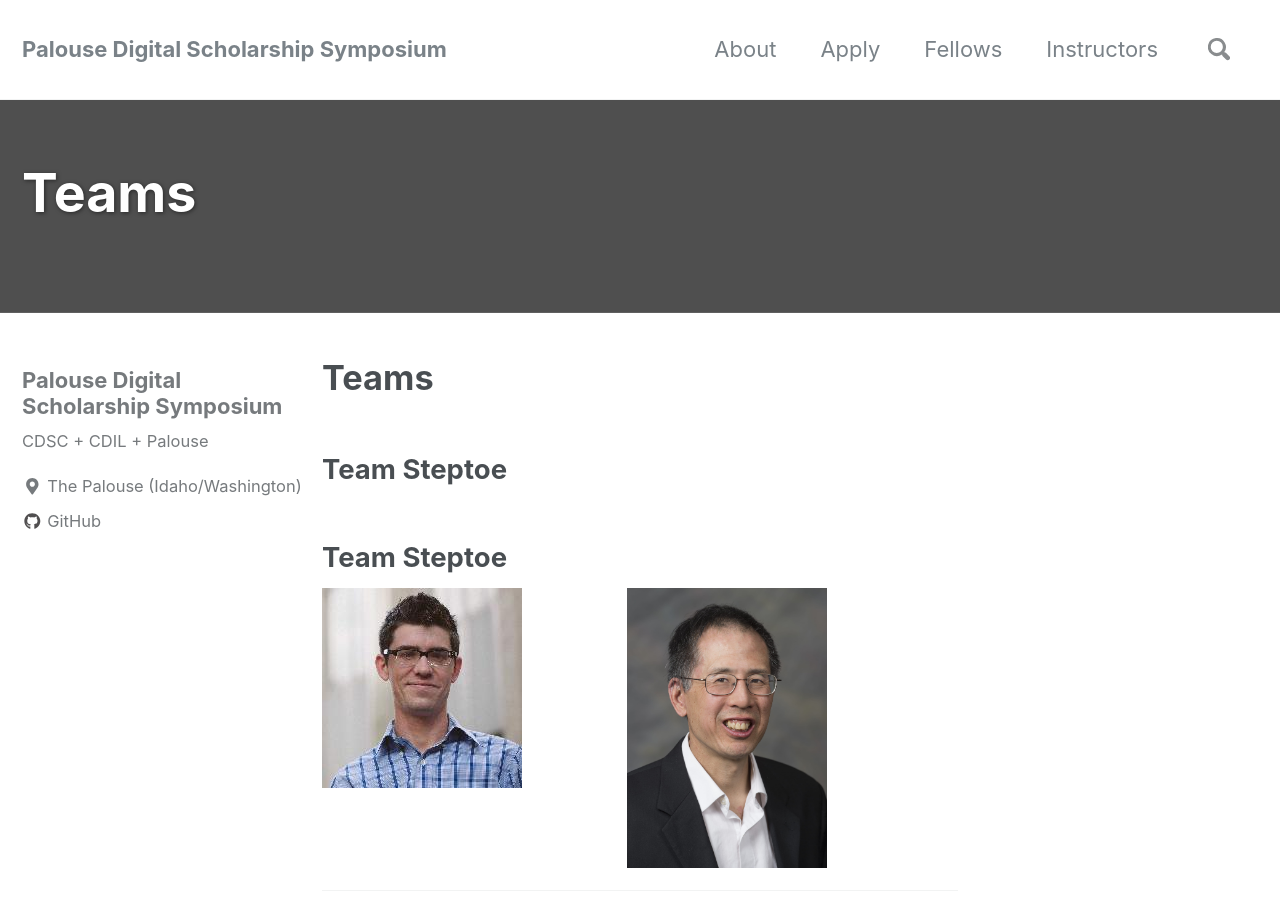
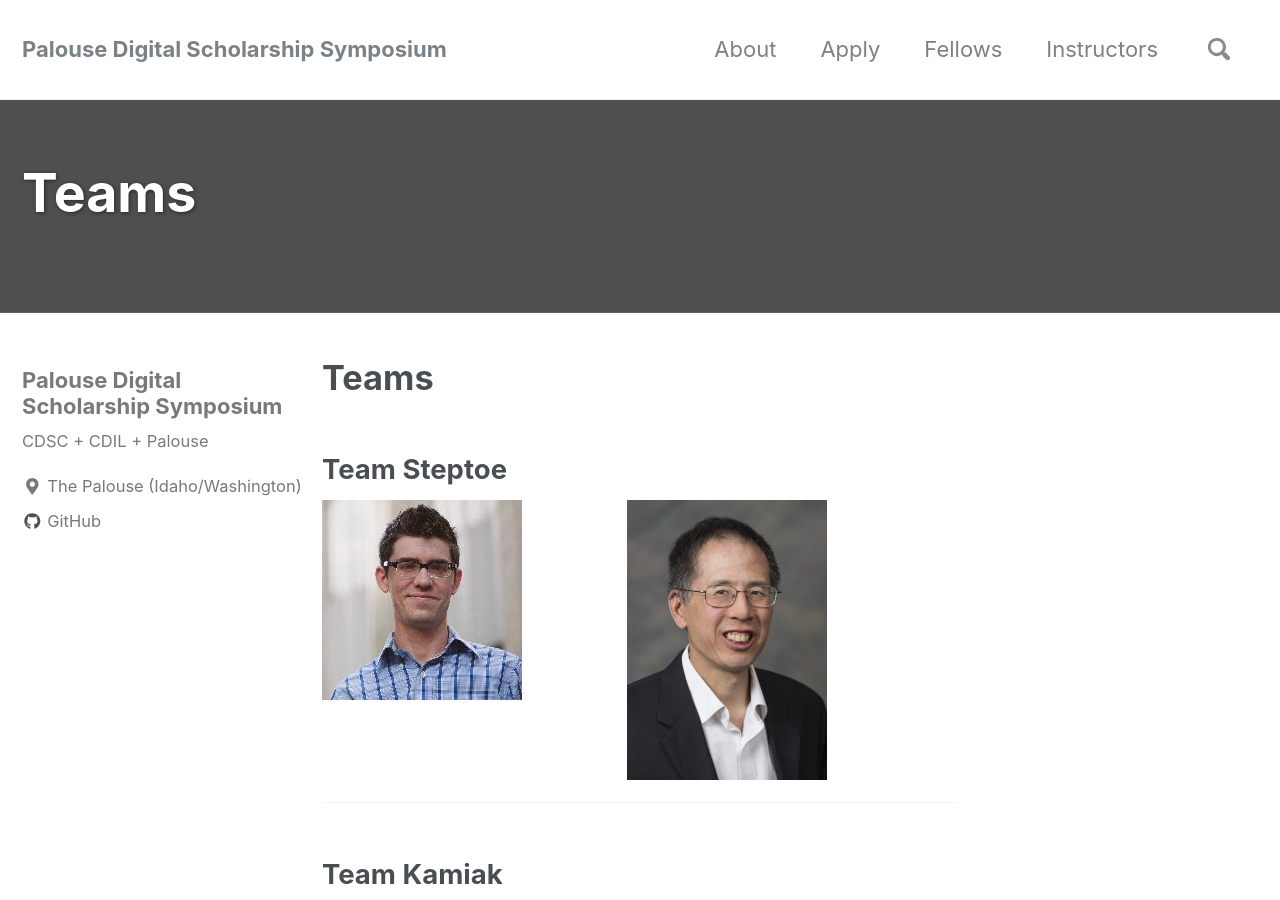
Before and after one commit to PalouseDH/symposium, a Jekyll site: the page built from docs/teams.md, in a window 1280 px wide and 900 px high. Built offline with Jekyll 4.4.1, drawn with Linux system fonts in a browser that asks for light colours; nearby versions of some CDN libraries; our own code applies the rules of GitHub Pages for plain Markdown files.

Commit message:
no these are right

```diff
--- a/docs/teams.md
+++ b/docs/teams.md
@@ -10,22 +10,21 @@
 
 ## Team Steptoe
 
-<h2 id="team-steptoe">Team Steptoe</h2>
 <div style="width:48%;float:left;">
-<img src="/assets/images/turpin.jpg" id="teamwsu0" style="width:200px;" />
+<img src="/symposium/assets/images/turpin.jpg" id="teamwsu0" style="width:200px;" />
 </div>
 <div style="width:48%;float:left;">
-<img src="/assets/images/sun.jpg" id="teamui0" style="width:200px;" />
+<img src="/symposium/assets/images/sun.jpg" id="teamui0" style="width:200px;" />
 </div>
 <div style="clear:both;"></div>
 <hr />
 
 <h2 id="team-kamiak">Team Kamiak</h2>
 <div style="width:48%;float:left;">
-<img src="/assets/images/gillreath-brown.jpg" id="teamwsu1" style="width:200px;" />
+<img src="/symposium/assets/images/gillreath-brown.jpg" id="teamwsu1" style="width:200px;" />
 </div>
 <div style="width:48%;float:left;">
-<img src="/assets/images/nelson.jpg" id="teamui1" style="width:200px;" />
+<img src="/symposium/assets/images/nelson.jpg" id="teamui1" style="width:200px;" />
 </div>
 
 <div style="clear:both;"></div>
@@ -33,10 +32,10 @@
 
 <h2 id="team-tomer">Team Tomer</h2>
 <div style="width:48%;float:left;">
-<img src="/assets/images/fournier.jpg" id="teamwsu2" style="width:200px;" />
+<img src="/symposium/assets/images/fournier.jpg" id="teamwsu2" style="width:200px;" />
 </div>
 <div style="width:48%;float:left;">
-<img src="/assets/images/campbell.jpg" id="teamui2" style="width:200px;" />
+<img src="/symposium/assets/images/campbell.jpg" id="teamui2" style="width:200px;" />
 </div>
 <div style="clear:both;"></div>
 <hr />
```
